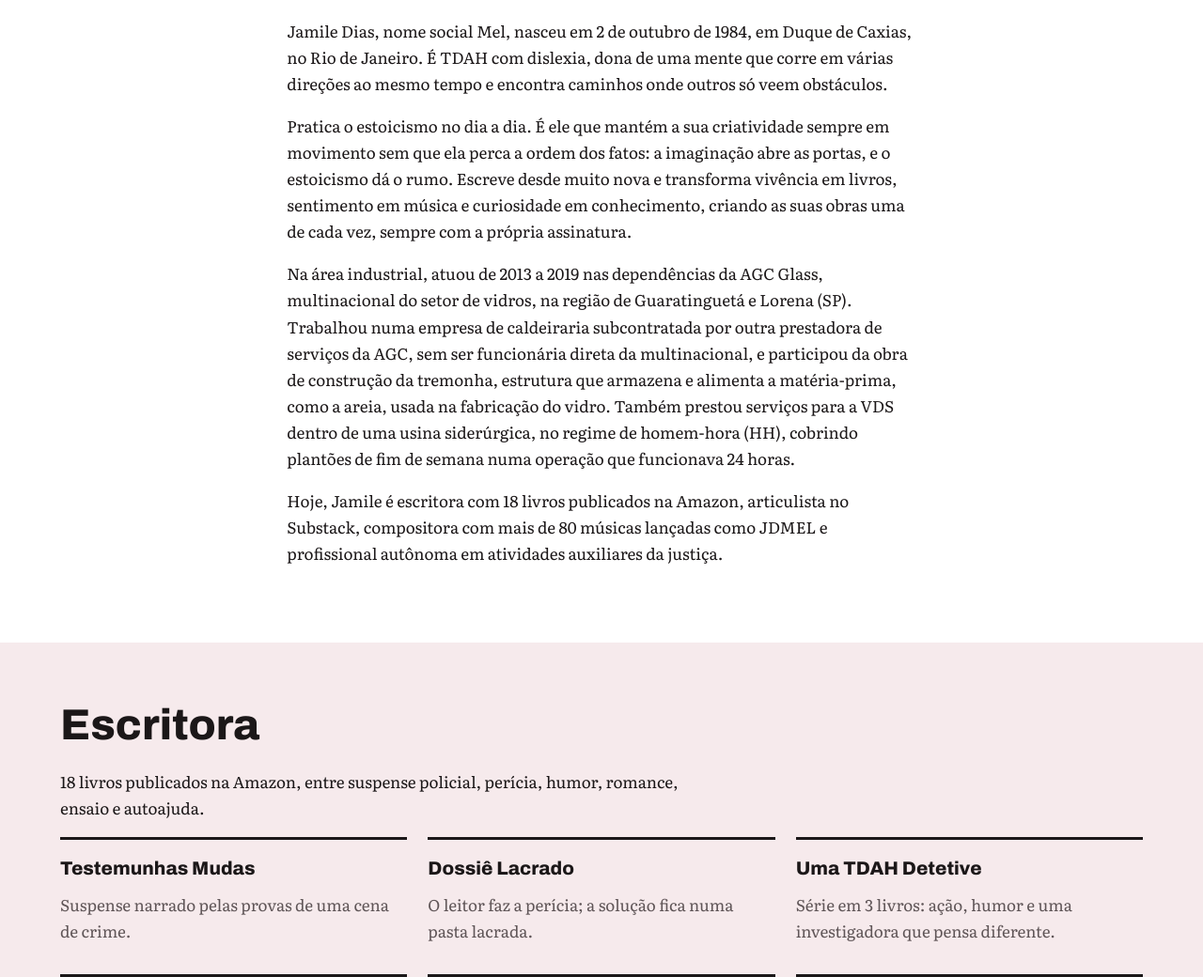
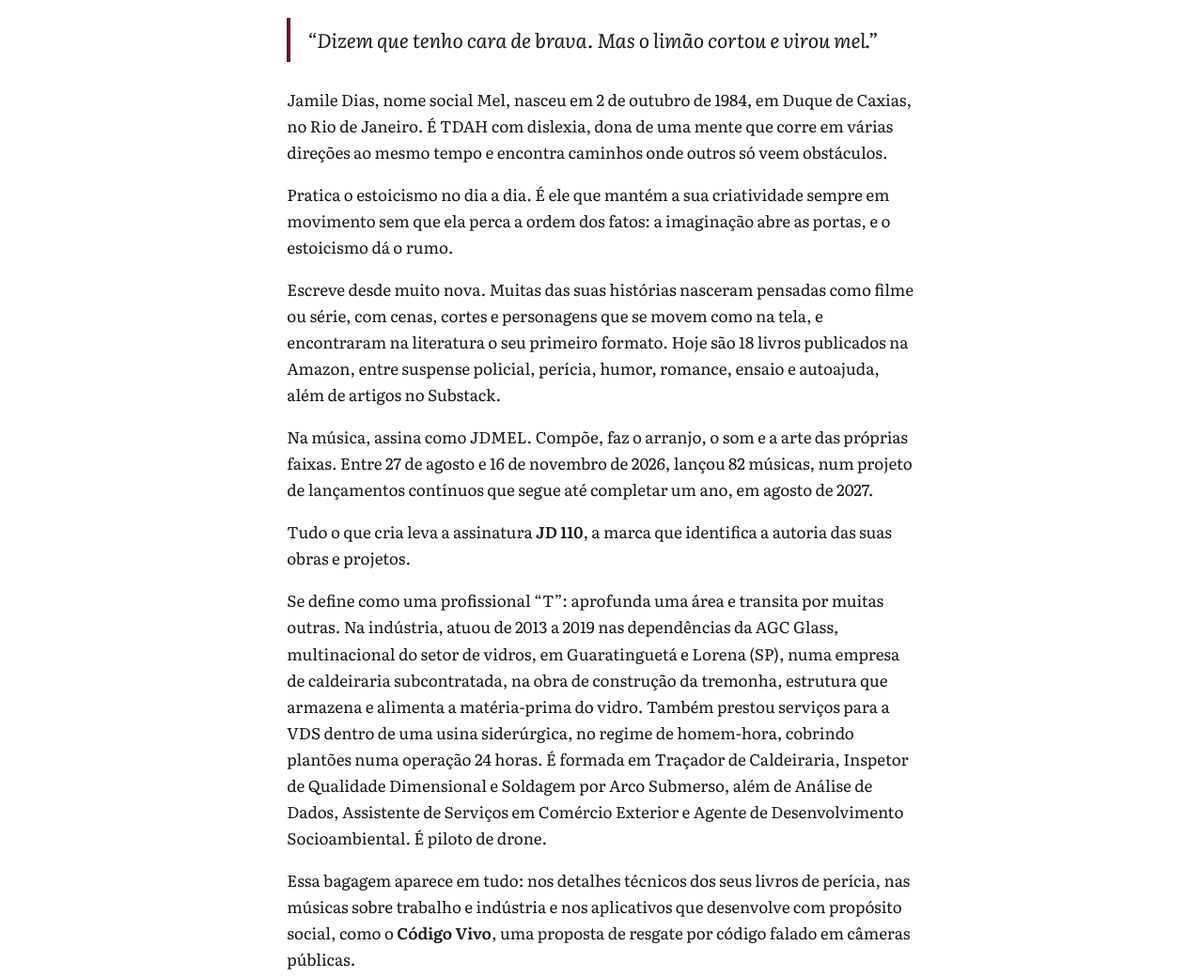
Before and after one commit to jamilediasmel-gif/site-jdmel, a plain HTML site: page index.html in a window 1280 px wide. Shown: the part 820-1860 px from the top of the page at 94% size. Drawn offline with Linux system fonts and the light colour scheme.

Commit message:
Biografia ampliada
Co-Authored-By: Claude Opus 5.5 <noreply@anthropic.com>
Claude-Session: https://claude.ai/code/session_012wKcZ1ws7vFoB2QyrUQbxV

```diff
--- a/index.html
+++ b/index.html
@@ -80,10 +80,14 @@ footer .wrap{display:flex;flex-wrap:wrap;justify-content:space-between;gap:12px}
 
 <section class="band" id="biografia"><div class="wrap read">
   <h2>Biografia</h2>
+  <blockquote style="margin:0 0 26px;padding:6px 0 6px 18px;border-left:4px solid var(--red);font-size:21px;font-style:italic">“Dizem que tenho cara de brava. Mas o limão cortou e virou mel.”</blockquote>
   <p>Jamile Dias, nome social Mel, nasceu em 2 de outubro de 1984, em Duque de Caxias, no Rio de Janeiro. É TDAH com dislexia, dona de uma mente que corre em várias direções ao mesmo tempo e encontra caminhos onde outros só veem obstáculos.</p>
-  <p>Pratica o estoicismo no dia a dia. É ele que mantém a sua criatividade sempre em movimento sem que ela perca a ordem dos fatos: a imaginação abre as portas, e o estoicismo dá o rumo. Escreve desde muito nova e transforma vivência em livros, sentimento em música e curiosidade em conhecimento, criando as suas obras uma de cada vez, sempre com a própria assinatura.</p>
-  <p>Na área industrial, atuou de 2013 a 2019 nas dependências da AGC Glass, multinacional do setor de vidros, na região de Guaratinguetá e Lorena (SP). Trabalhou numa empresa de caldeiraria subcontratada por outra prestadora de serviços da AGC, sem ser funcionária direta da multinacional, e participou da obra de construção da tremonha, estrutura que armazena e alimenta a matéria-prima, como a areia, usada na fabricação do vidro. Também prestou serviços para a VDS dentro de uma usina siderúrgica, no regime de homem-hora (HH), cobrindo plantões de fim de semana numa operação que funcionava 24 horas.</p>
-  <p>Hoje, Jamile é escritora com 18 livros publicados na Amazon, articulista no Substack, compositora com mais de 80 músicas lançadas como JDMEL e profissional autônoma em atividades auxiliares da justiça.</p>
+  <p>Pratica o estoicismo no dia a dia. É ele que mantém a sua criatividade sempre em movimento sem que ela perca a ordem dos fatos: a imaginação abre as portas, e o estoicismo dá o rumo.</p>
+  <p>Escreve desde muito nova. Muitas das suas histórias nasceram pensadas como filme ou série, com cenas, cortes e personagens que se movem como na tela, e encontraram na literatura o seu primeiro formato. Hoje são 18 livros publicados na Amazon, entre suspense policial, perícia, humor, romance, ensaio e autoajuda, além de artigos no Substack.</p>
+  <p>Na música, assina como JDMEL. Compõe, faz o arranjo, o som e a arte das próprias faixas. Entre 27 de agosto e 16 de novembro de 2026, lançou 82 músicas, num projeto de lançamentos contínuos que segue até completar um ano, em agosto de 2027.</p>
+  <p>Tudo o que cria leva a assinatura <strong>JD 110</strong>, a marca que identifica a autoria das suas obras e projetos.</p>
+  <p>Se define como uma profissional “T”: aprofunda uma área e transita por muitas outras. Na indústria, atuou de 2013 a 2019 nas dependências da AGC Glass, multinacional do setor de vidros, em Guaratinguetá e Lorena (SP), numa empresa de caldeiraria subcontratada, na obra de construção da tremonha, estrutura que armazena e alimenta a matéria-prima do vidro. Também prestou serviços para a VDS dentro de uma usina siderúrgica, no regime de homem-hora, cobrindo plantões numa operação 24 horas. É formada em Traçador de Caldeiraria, Inspetor de Qualidade Dimensional e Soldagem por Arco Submerso, além de Análise de Dados, Assistente de Serviços em Comércio Exterior e Agente de Desenvolvimento Socioambiental. É piloto de drone.</p>
+  <p>Essa bagagem aparece em tudo: nos detalhes técnicos dos seus livros de perícia, nas músicas sobre trabalho e indústria e nos aplicativos que desenvolve com propósito social, como o <strong>Código Vivo</strong>, uma proposta de resgate por código falado em câmeras públicas.</p>
 </div></section>
 
 <section class="band alt" id="livros"><div class="wrap">
```
